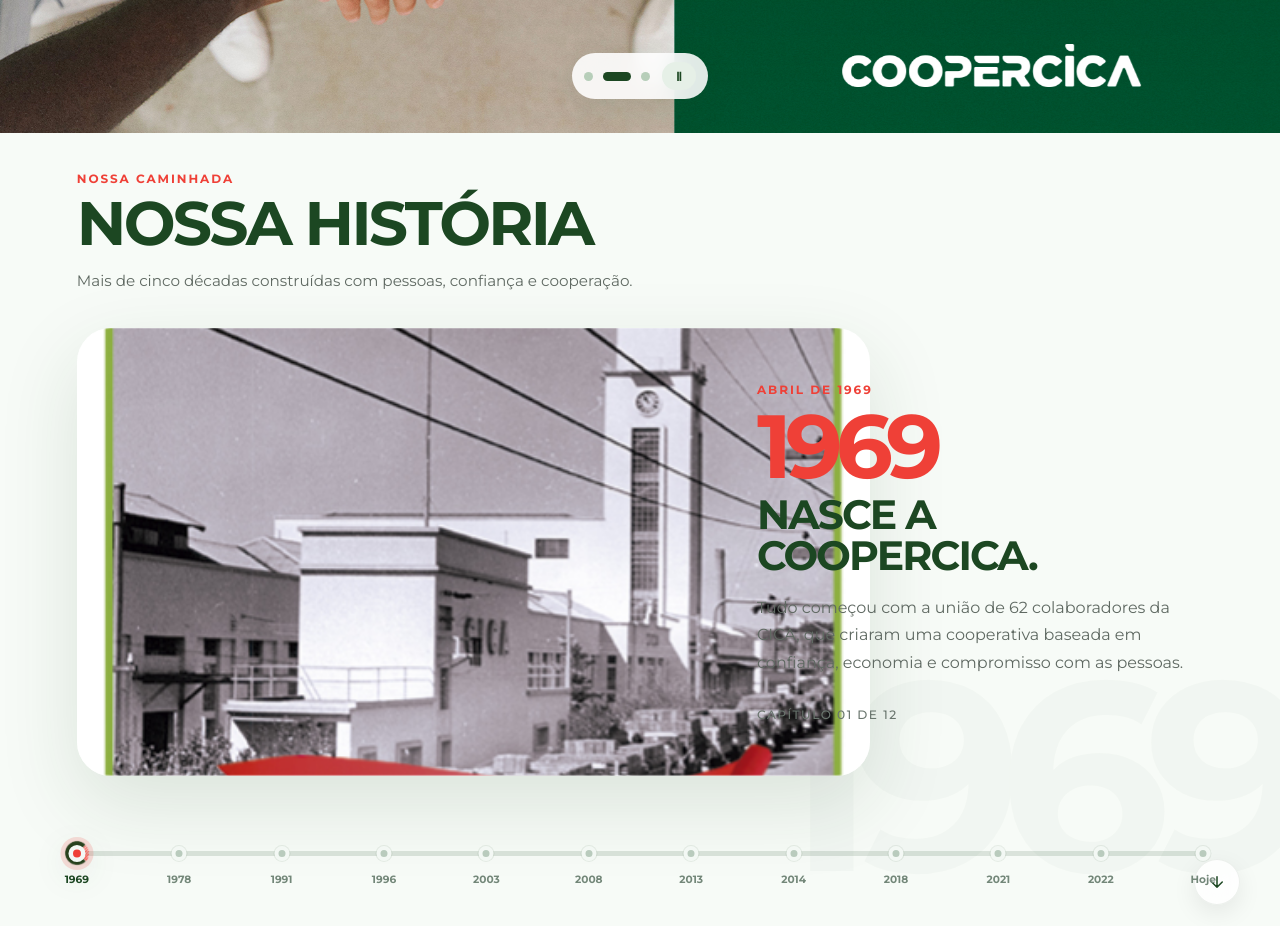
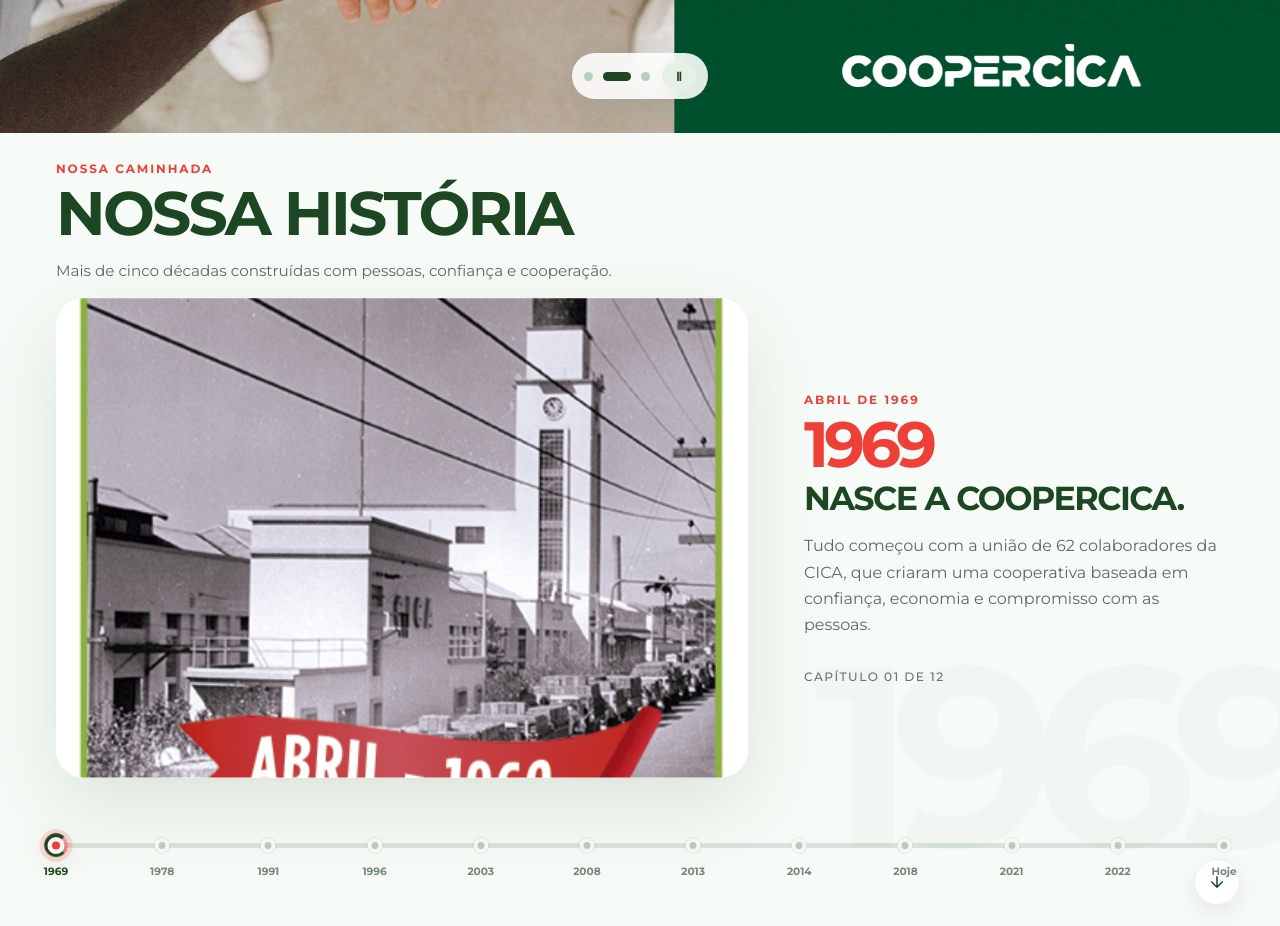
Before and after one commit to mchrystret-prog/coopercica-platform, a Next.js app: page / in a window 1280 px wide. Shown: the part 500-1426 px from the top of the page. Built offline with nearby package versions, Linux system fonts and the light colour scheme.

Commit message:
feat: improve notebook responsiveness

```diff
--- a/components/sections/History.module.css
+++ b/components/sections/History.module.css
@@ -77,8 +77,9 @@
   width: 100vw;
   min-width: 100vw;
   height: 100vh;
-  padding: clamp(150px, 18vh, 205px) clamp(24px, 6vw, 112px)
-    clamp(105px, 14vh, 145px);
+    padding: clamp(170px,20vh,220px)
+             clamp(24px,6vw,112px)
+             clamp(120px,15vh,150px);
   overflow: hidden;
 }
 
@@ -377,6 +378,66 @@
   .milestone:last-child .milestoneYear { display: block; }
 }
 
+@media (max-width:1440px) and (min-width:901px){
+
+  .topbar{
+    padding:28px 56px 12px;
+  }
+
+  .heading{
+    font-size:clamp(2.8rem,3.5vw,4rem);
+    max-width:620px;
+    line-height:1;
+  }
+
+  .slide{
+    grid-template-columns:minmax(0,1fr) 420px;
+    gap:56px;
+    padding:130px 56px 120px;
+  }
+
+  .media{
+    width:100%;
+    height:480px;
+    border-radius:28px;
+  }
+
+  .content{
+    max-width:420px;
+  }
+
+  .year{
+    font-size:clamp(3.6rem,5vw,5.6rem);
+  }
+
+  .content h3{
+    font-size:clamp(2rem,2.6vw,3rem);
+  }
+
+  .content p{
+    font-size:1rem;
+    line-height:1.65;
+  }
+
+  .yearWatermark{
+    font-size:16rem;
+    right:-2rem;
+    bottom:5rem;
+  }
+
+  .journey{
+    left:56px;
+    right:56px;
+    bottom:36px;
+  }
+
+  .nextSection{
+    right:56px;
+    bottom:96px;
+  }
+
+}
+
 @media (max-width: 900px) {
   .history { min-height: auto; overflow: visible; }
   .topbar { position: relative; grid-template-columns: 1fr; gap: 18px; padding: 82px 24px 30px; }
```
